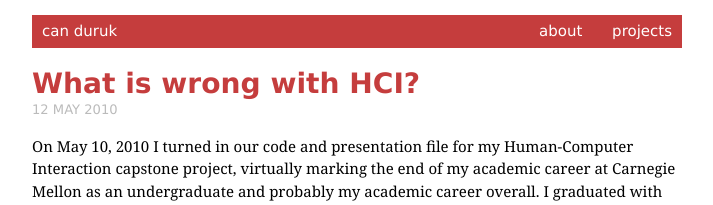
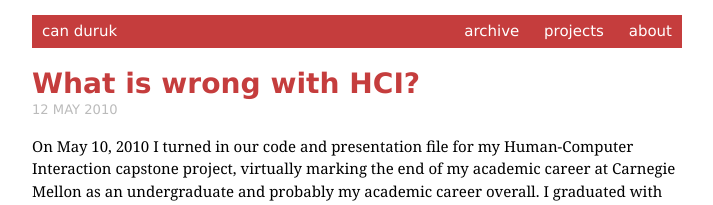
Before and after one commit to cduruk/old.cduruk.github.com, a Jekyll site: the page built from index.html, in a window 1280 px wide. Shown: the top 205 px of the page, without its empty margins (283-996 px from the left). Built offline with Jekyll 4.4.1, drawn with Linux system fonts in a browser that asks for light colours; Markdown is read by kramdown in place of the engine named in the settings; some of the changed text lies outside the part shown.

Commit message:
Add archive and all that

```diff
--- a/_layouts/default.html
+++ b/_layouts/default.html
@@ -1,17 +1,18 @@
 <!DOCTYPE HTML>
   <head>
     <meta charset="utf-8">
-    <link rel="stylesheet" media="screen" href="static/css/reset.css" type="text/css">
-    <link rel="stylesheet" media="screen" href="static/css/screen.css" type="text/css">
-    <title>Can Duruk</title>
+    <link rel="stylesheet" media="screen" href="/static/css/reset.css" type="text/css">
+    <link rel="stylesheet" media="screen" href="/static/css/screen.css" type="text/css">
+    <title>can duruk</title>
   </head>
   <body>
     <div id="container">
       <div id="header">
-          <span>Can Duruk</span>
+          <span><a href="/">Can Duruk</a></span>
           <ul id="navigation">
+            <li><a href="/archive.html">Archive</a></li>
+            <li><a href="#">Projects</a></li>
             <li><a href="#">About</a></li>
-            <li><a href="#">Projects</a></li>
           </ul>
       </div>
       {{ content }}
--- a/index.html
+++ b/index.html
@@ -3,7 +3,15 @@
 ---
 
 <div class="posts">
- {% for post in site.posts limit:1 %}
-   {% include inline_post.html %}
- {% endfor %}
+  {% for post in site.posts limit:3 %}
+    <div class="post">
+      <h2>
+        <a href="{{ post.url }}">{{ post.title }}</a>
+      </h2>
+      <p class="date">{{ post.date | date_to_string }}</p>
+      <div class="content">
+        {{ post.content }}
+      </div>
+    </div>
+  {% endfor %}
 </div>
--- a/static/css/screen.css
+++ b/static/css/screen.css
@@ -66,10 +66,10 @@
 #navigation li {
   display      : inline;
   list-style   : none;
-  padding-left : 25px;
+  padding-left : 20px;
 }
 
-#navigation li a{
+#header a{
   color : #fff;
 }
 
@@ -77,8 +77,16 @@
 
 p.date {
   color          : #bbb;
-  font-family    : "lucida grande", tahoma, verdana, arial, sans-serif;;
+  font-family    : "lucida grande", tahoma, verdana, arial, sans-serif;
   font-size      : 0.875em;
   text-transform : uppercase;
   margin-top     : -5px;
 }
+
+ul.archived {
+  margin-top : 40px;
+}
+
+ul.archived li .date {
+  font-family : monospace;
+}
```
Also changed, not shown: _layouts/post.html (+17 -0 lines), archive.html (added, +13 -0 lines).
